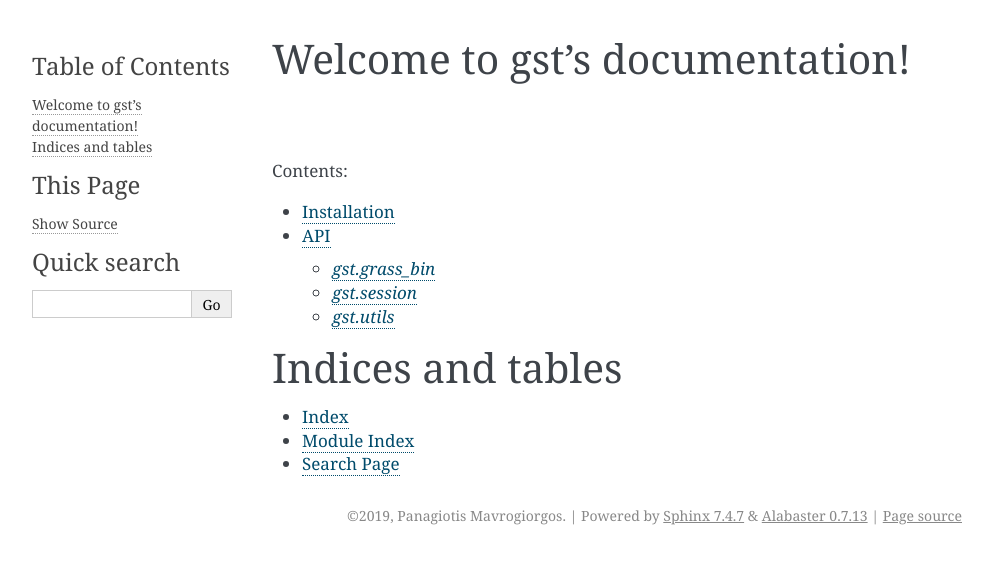
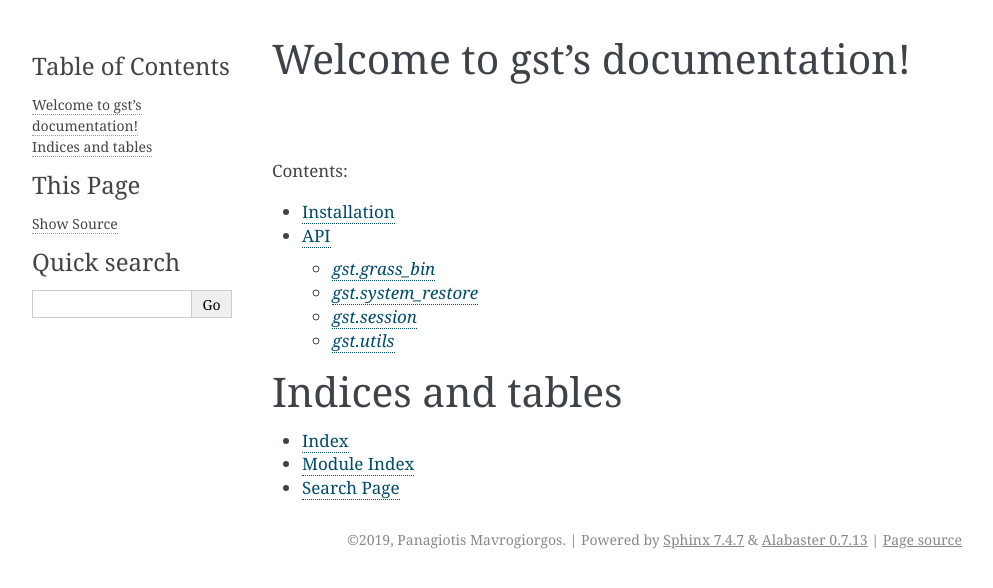
Before and after one commit to pmav99/gst, a Sphinx documentation site: the page built from docs/index.rst, in a window 1280 px wide. Shown: the top 588 px of the page, without its empty margins (148-1141 px from the left). Built offline with Sphinx 7.4.7, drawn with Linux system fonts in a browser that asks for light colours; pages that are not in the unit, such as notebooks, are missing from menus.

Commit message:
docs: Add system_restore.py to api.rst

```diff
--- a/docs/api.rst
+++ b/docs/api.rst
@@ -5,6 +5,12 @@ API
 ---------------
 
 .. automodule:: gst.grass_bin
+   :members:
+
+`gst.system_restore`
+--------------------
+
+.. automodule:: gst.system_restore
    :members:
 
 `gst.session`
```
